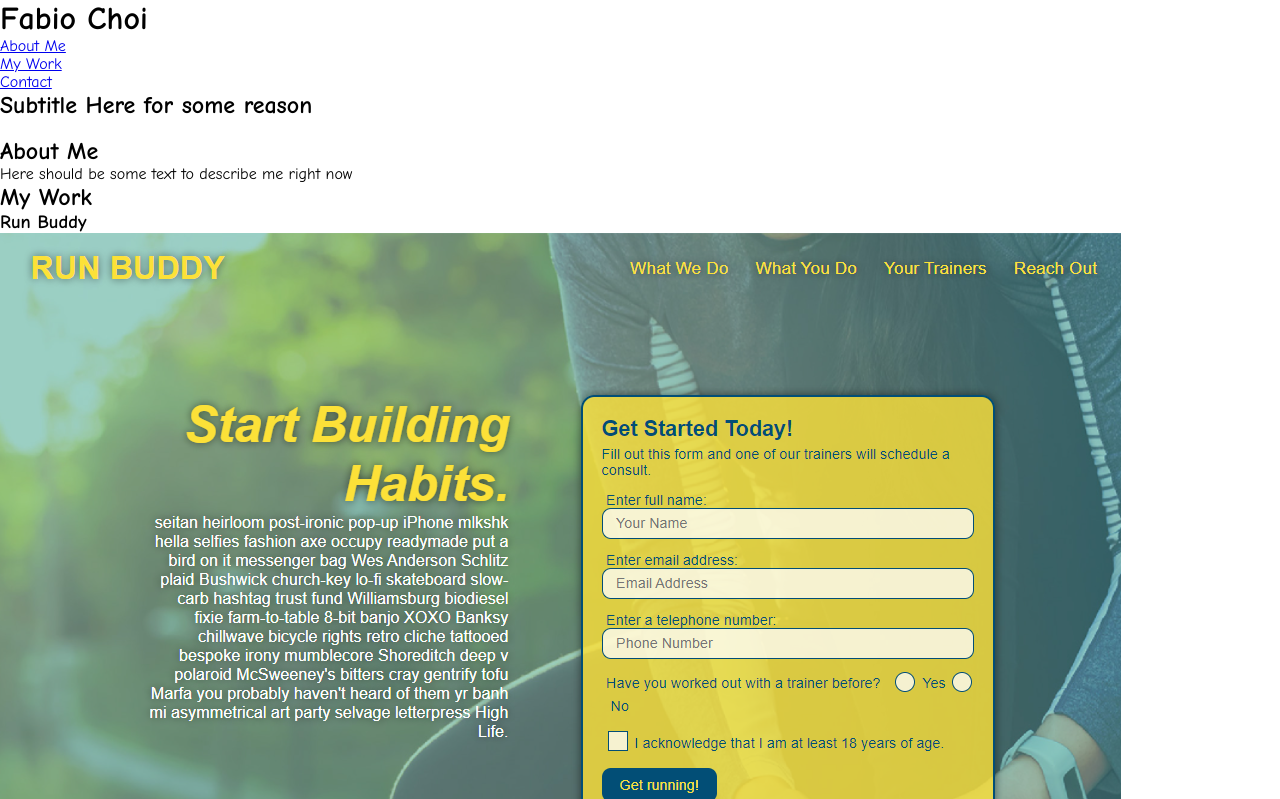
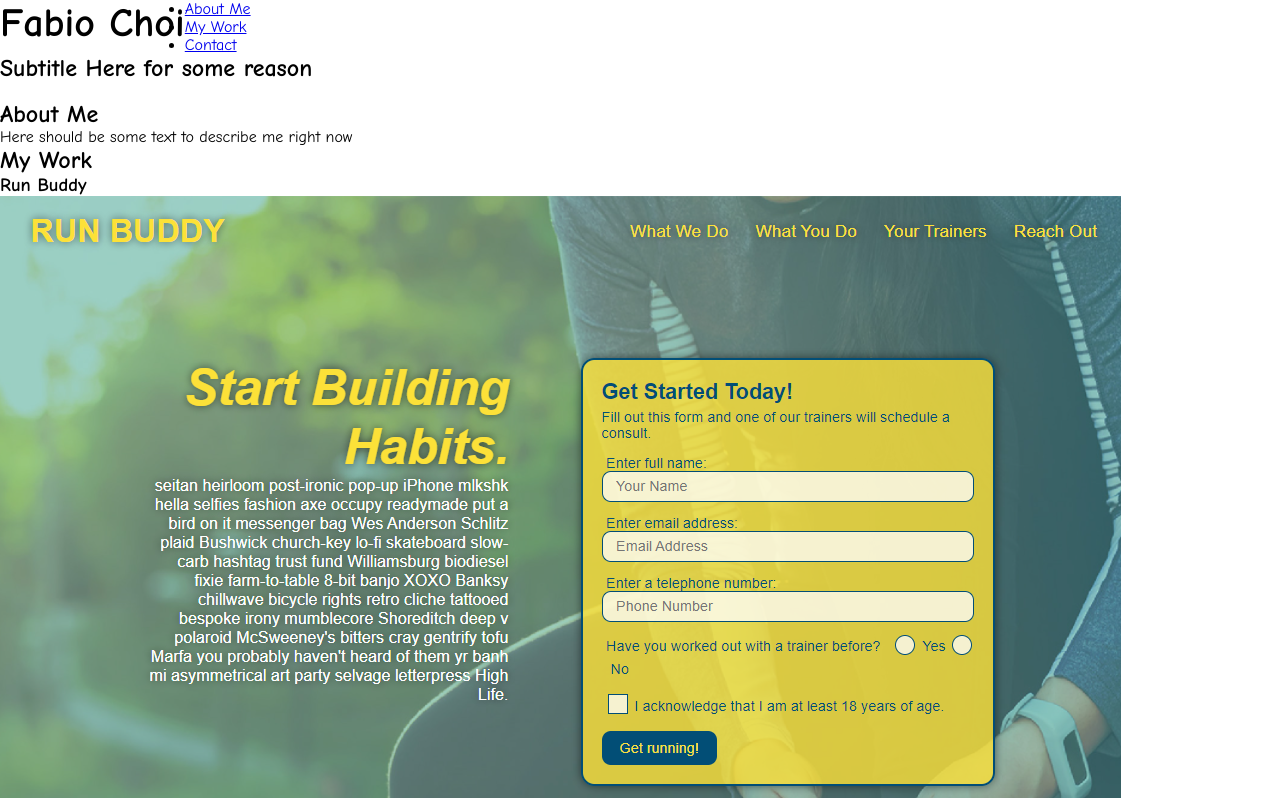
Before and after one commit to fchoi1/my-bio, a plain HTML site: page index.html in a window 1280 px wide. Shown: the top 799 px of the page. Drawn offline with Linux system fonts and the light colour scheme.

Commit message:
updating css

```diff
--- a/assets/css/styles.css
+++ b/assets/css/styles.css
@@ -14,6 +14,15 @@
     box-sizing: border-box;
 }
 
+header{
+    display: flex;
+    justify-content: column;
+}
+
+header h1{
+    font-size: 40px;
+}
+
 body{
     font-family: var(--font2); /* Font perference in order */
 }
--- a/index.html
+++ b/index.html
@@ -49,7 +49,6 @@
             <a class="project-image" href="https://fchoi1.github.io/robot-gladiators/">
                 <img src="./assets/images/robot-gladiators.png" alt="Robot Gladiators!">
             </a>
-
         </div>
         <!-- Challenge 1: Octo telegram  -->
         <div class="project">
@@ -62,7 +61,9 @@
         <!-- Challenge 2: my Bio  -->
         <div class="project">
             <h3> Challenge 2: My Bio</h3>
-
+            <a class="project-image" href="https://fchoi1.github.io/robot-gladiators/">
+                <img src="./assets/images/Horiseon.PNG" alt="Challenge 1: Horiseon">
+            </a>
         </div>
 
     </section>
```
